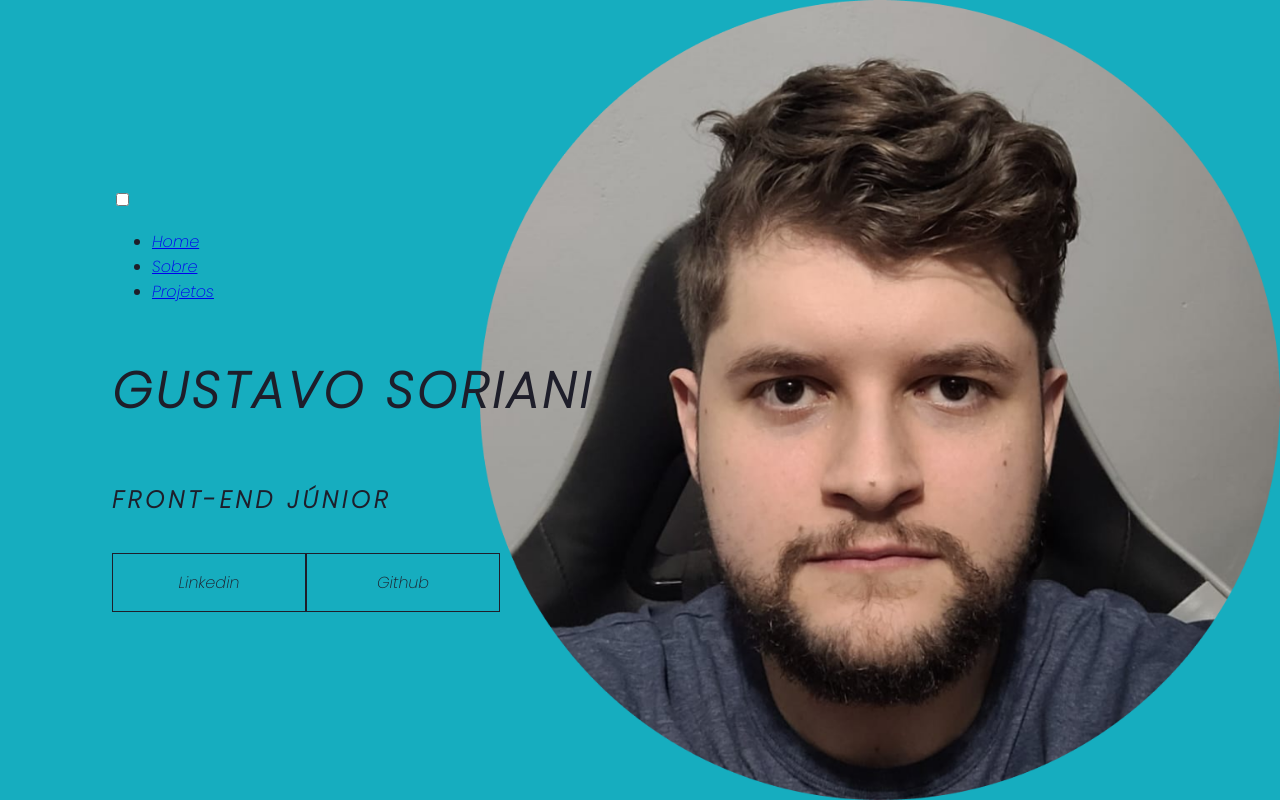
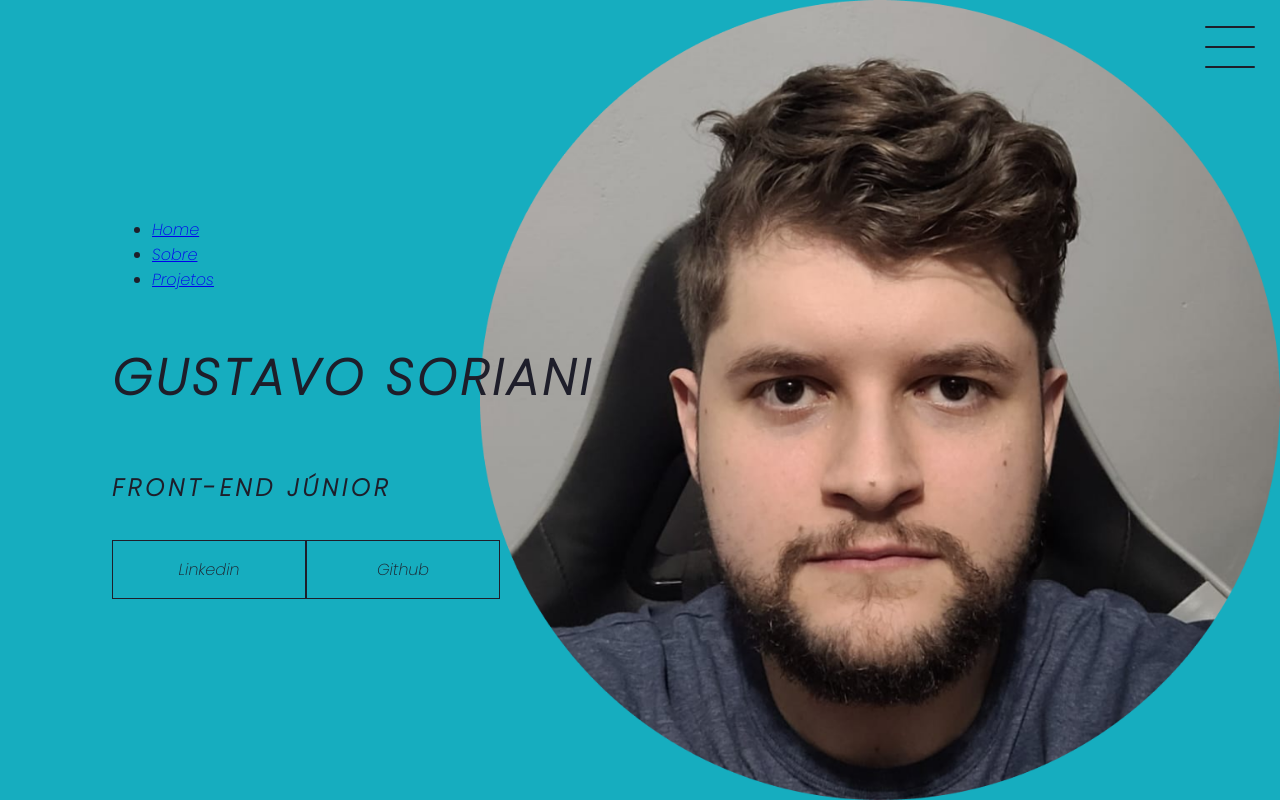
Before and after one commit to GustavoSoriani/Landing-Page, a plain HTML site: page index.html in a window 1280 px wide. Drawn offline with Linux system fonts and the light colour scheme.

Commit message:
CSS update

```diff
--- a/style.css
+++ b/style.css
@@ -57,3 +57,67 @@
     a:hover {
         background-color: #ffffff;
     }
+
+    /* MENU HAMBURGUER */
+
+    .checkbox-container {
+        display: flex;
+        justify-content: center;
+        align-items: center;
+    }
+
+    .checkbox {
+        height: 100px;
+        width: 100px;
+        position: absolute;
+        right: 0;
+        top: 0;
+        display: flex;
+        justify-content: center;
+        cursor: pointer;
+        z-index: 9999;
+        transition: 400ms ease-in-out 0s;
+    }
+
+    .checkbox .trace {
+        width: 50px;
+        height: 2px;
+        background-color: #1e1e2a;
+        position: absolute;
+        border-radius: 4px;
+        transition: 0.5s ease-in-out;
+    }
+
+    .checkbox .trace:nth-child(1) {
+        top: 26px;
+        transform: rotate(0);
+    }
+
+    .checkbox .trace:nth-child(2) {
+        top: 46px;
+        transform: rotate(0);
+    }
+
+    .checkbox .trace:nth-child(3) {
+        top: 66px;
+        transform: rotate(0);
+    }
+
+    #toogle {
+        display: none;
+    }
+
+    /* Menu */
+
+    .menu {
+        position: absolute;
+        top: 26px;
+        right: 30px;
+        background-color: transparent;
+        height: 4px;
+        width: 10px;
+        border-radius: 50%;
+        box-shadow: 0px 0px 0px 0px #ffffff;
+        z-index: -1;
+        transition: 400ms ease-in-out;
+    }
```
